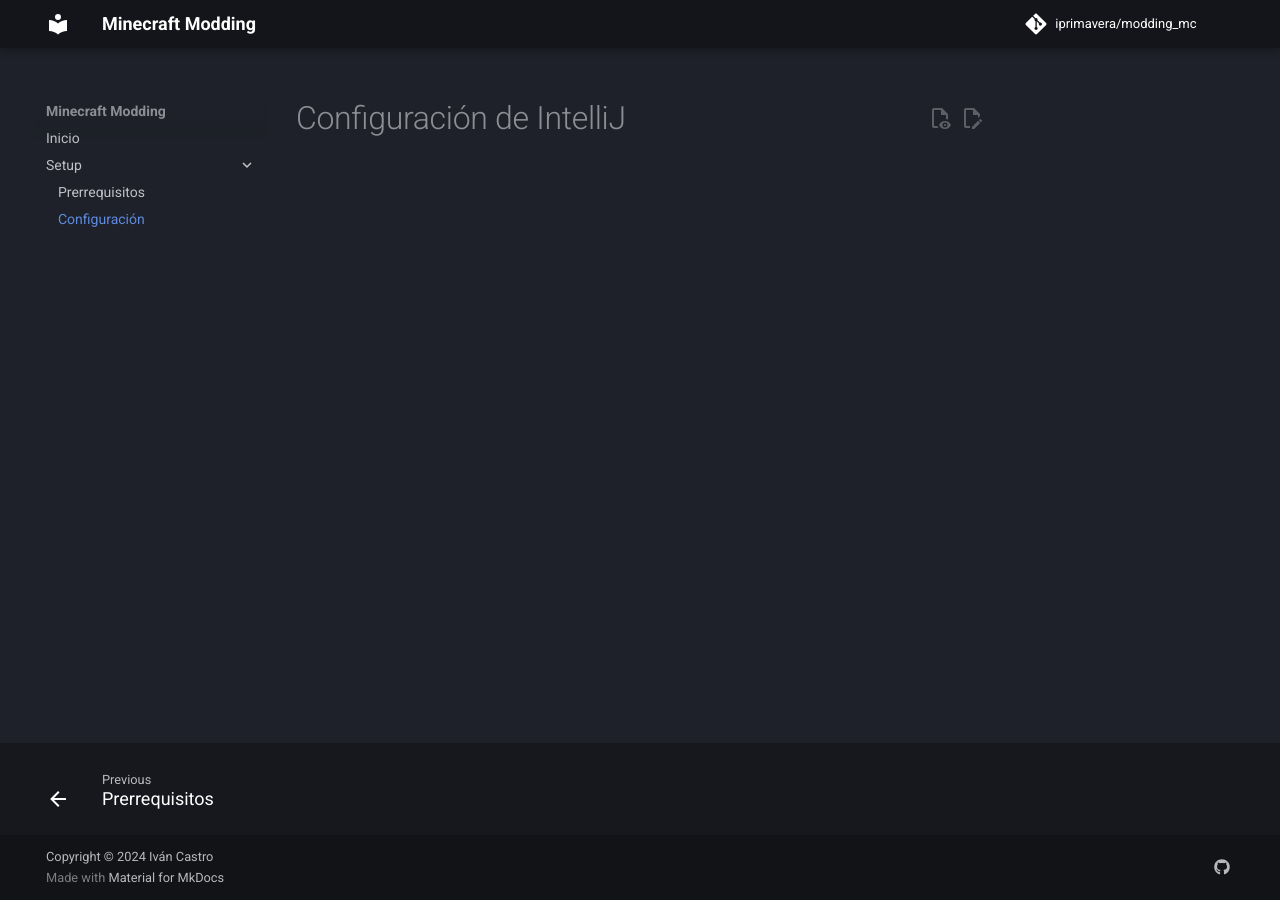
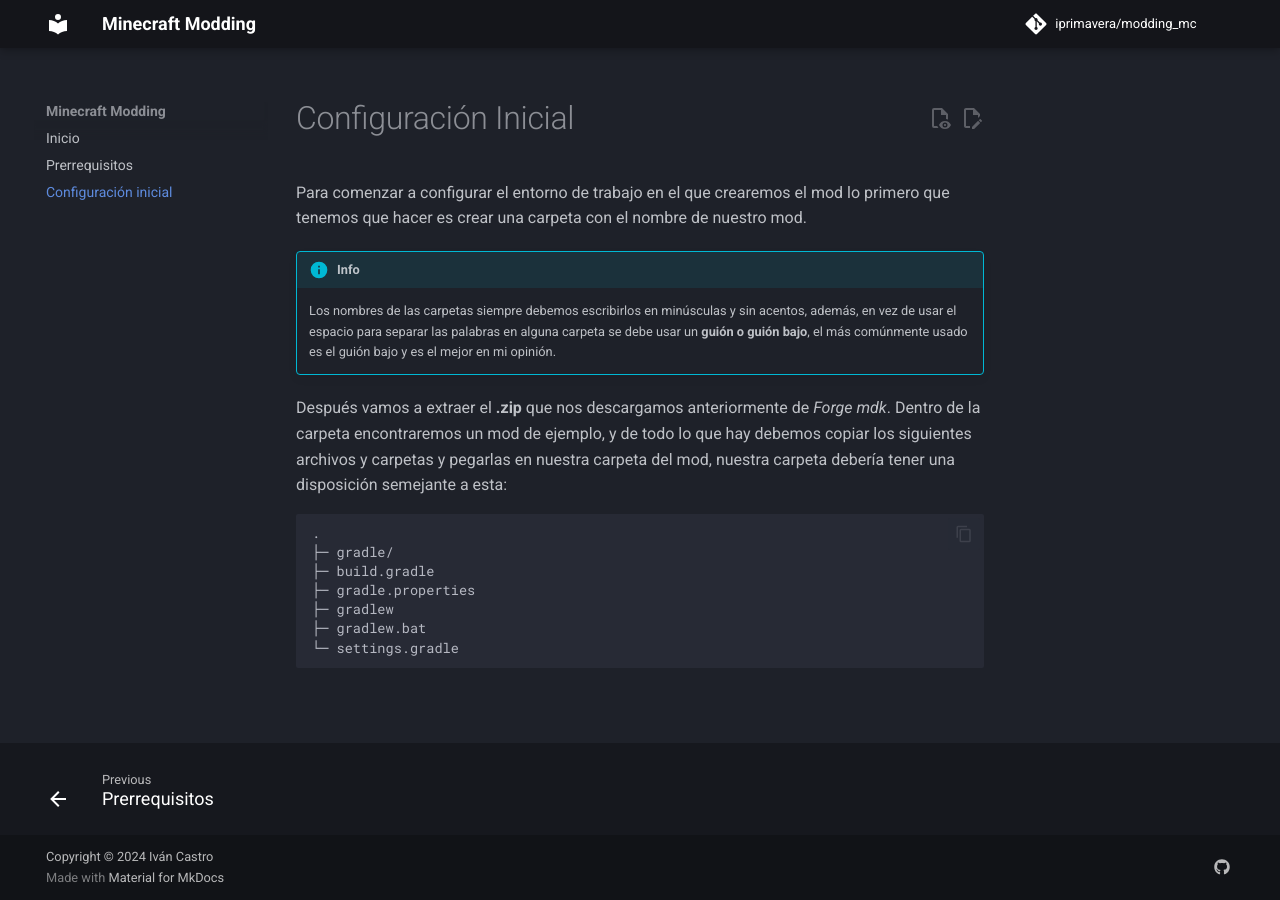
Before and after one commit to iprimavera/modding_minecraft_guide, an MkDocs documentation site: the page built from docs/configuracion.md, in a window 1280 px wide. Built offline with MkDocs 1.6.1 and Material for MkDocs 9.7.7, drawn with Linux system fonts in a browser that asks for light colours; comment, search, counter and statistics services are not loaded.

Commit message:
started configuracion.md

````diff
--- a/docs/configuracion.md
+++ b/docs/configuracion.md
@@ -1 +1,24 @@
-# Configuración de IntelliJ
+# Configuración Inicial
+
+Para comenzar a configurar el entorno de trabajo en el que crearemos el mod lo primero que tenemos que hacer es
+crear una carpeta con el nombre de nuestro mod.
+
+!!! info
+
+    Los nombres de las carpetas siempre debemos escribirlos en minúsculas y sin acentos, además, en vez de usar el
+    espacio para separar las palabras en alguna carpeta se debe usar un **guión o guión bajo**, el más comúnmente usado
+    es el guión bajo y es el mejor en mi opinión.
+
+Después vamos a extraer el **.zip** que nos descargamos anteriormente de _Forge mdk_. Dentro de la carpeta encontraremos
+un mod de ejemplo, y de todo lo que hay debemos copiar los siguientes archivos y carpetas y pegarlas en nuestra carpeta
+del mod, nuestra carpeta debería tener una disposición semejante a esta:
+
+```
+.
+├─ gradle/
+├─ build.gradle
+├─ gradle.properties
+├─ gradlew
+├─ gradlew.bat
+└─ settings.gradle
+```
--- a/mkdocs.yml
+++ b/mkdocs.yml
@@ -2,9 +2,8 @@
 
 nav:
   - Inicio: index.md
-  - Setup:
-    - Prerrequisitos: prerrequisitos.md
-    - Configuración: configuracion.md
+  - Prerrequisitos: prerrequisitos.md
+  - Configuración inicial: configuracion.md
 
 theme:
   name: material
````
